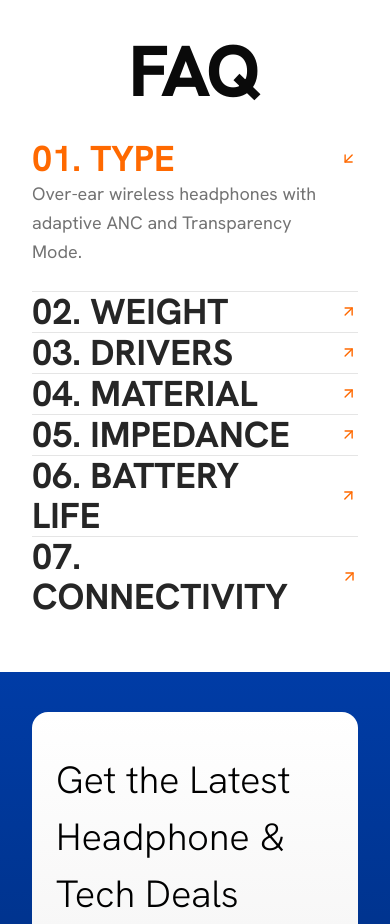
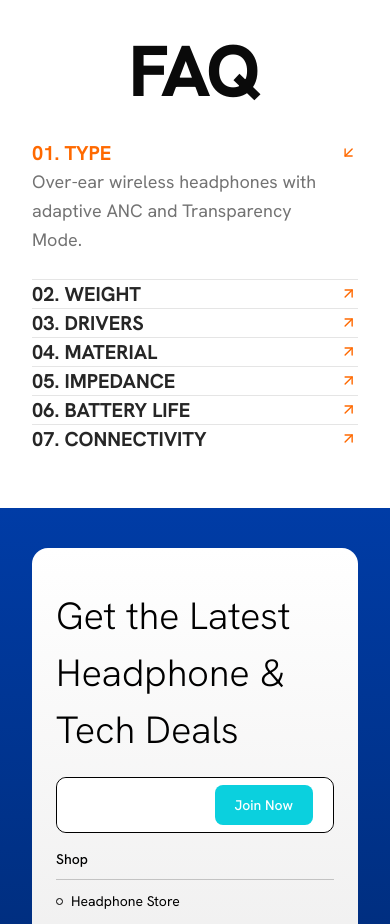
Before and after one commit to therafiali/gekokave-landing-page, a Next.js app: page / in a window 390 px wide. Shown: the part 3120-4044 px from the top of the page. Built offline with nearby package versions, Linux system fonts and the light colour scheme.

Commit message:
add some more change responsiveness

```diff
--- a/src/app/globals.css
+++ b/src/app/globals.css
@@ -44,6 +44,7 @@
 
 body {
   font-family: var(--font-hanken-grotesk), system-ui, -apple-system, sans-serif;
+
 }
 
 @theme {
--- a/src/components/shared/header/Header.tsx
+++ b/src/components/shared/header/Header.tsx
@@ -268,8 +268,8 @@ const Header = () => {
             >
               <span>Sign In</span>
             </a>
-            <a className="pointer button-primary group link-/" href="/shop">
-              <span className="flex items-center gap-2 text-black">
+            <a className="pointer button-primary  group link-/" href="/shop">
+              <span className="flex items-center gap-2 text-black group-hover:text-white">
                 Shop
                 <ArrowRight className="w-4 h-4 -rotate-45" />
               </span>
--- a/src/components/views/FAQ.tsx
+++ b/src/components/views/FAQ.tsx
@@ -32,7 +32,7 @@ const FAQ = () => {
                                     id={`faq-trigger-${index}`}
                                 >
                                     <div className="flex items-center justify-between  gap-8 w-full">
-                                        <span className={`text-4xl font-bold  ${isOpen ? "text-orange-500" : "text-neutral-800"
+                                        <span className={`text-xl sm:text-4xl font-bold  ${isOpen ? "text-orange-500" : "text-neutral-800"
                                             }`}>
                                             {`${String(index + 1).padStart(2, "0")}. ${item.title}`}
                                         </span>
--- a/src/components/views/Hero/HeroSection.tsx
+++ b/src/components/views/Hero/HeroSection.tsx
@@ -30,7 +30,7 @@ const HeroSection = () => {
               height={2000}
               decoding="async"
               data-nimg={1}
-              className="mx-auto h-auto w-[48vw]  min-w-[1200px]"
+              className="mx-auto h-auto w-[48vw]  min-w-[1000px] xl:min-w-[1200px]"
               sizes="(max-width: 800px) 100vw, 500px"
               srcSet="/heroimage.jpg"
               src="/heroimage.jpg"
```
